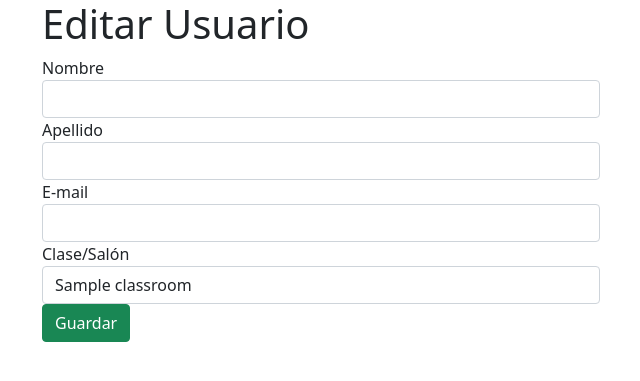
After one commit to rocio7/CRUD_MODULARIZADA_CORREGIDO, a Flask app: template flask_app/templates/edit.html in a window 1280 px wide. The commit adds this page. Shown: the top 381 px of the page, without its empty margins (319-959 px from the left). Run offline with Flask 2, Linux system fonts and the light colour scheme; the template is opened without the code that fills it: most values are stand-ins (such as "Sample title", 1, 10 or a date in 2020).

Commit message:
Segundo cambio

```diff
--- a/flask_app/config/mysqlconnection.py
+++ b/flask_app/config/mysqlconnection.py
@@ -3,7 +3,7 @@ class MySQLConnection:
     def __init__(self, db):
         connection = pymysql.connect(host = 'localhost',
                                     user = 'root', # change the user and password as needed
-                                    password = '',
+                                    password = '123456',
                                     db = db,
                                     charset = 'utf8mb4',
                                     cursorclass = pymysql.cursors.DictCursor,
--- a/flask_app/models/classrooms.py
+++ b/flask_app/models/classrooms.py
@@ -11,7 +11,7 @@ class Classroom:
     @classmethod
     def muestra_salones(cls):
         query = "SELECT * FROM classrooms"
-        result = connectToMySQL('esquema_usuarios').query_db(query)
+        result = connectToMySQL('esquema_usuarios1').query_db(query)
         classrooms = []
         for c in result:
             classrooms.append(cls(c))
@@ -21,7 +21,7 @@ class Classroom:
     def muestra_salon(cls, data):
         #data = {"id": "1"}
         query = "SELECT * FROM classrooms WHERE id = %(id)s"
-        result = connectToMySQL('esquema_usuarios').query_db(query, data)
+        result = connectToMySQL('esquema_usuarios1').query_db(query, data)
         # [
         #    {1, Python, 2022-03-10, 2022-03-10}
         # ]
@@ -33,7 +33,7 @@ class Classroom:
     def muestra_salon_2(cls, id):
         data = {"id": id}
         query = "SELECT * FROM classrooms WHERE id = %(id)s"
-        result = connectToMySQL('esquema_usuarios').query_db(query, data)
+        result = connectToMySQL('esquema_usuarios1').query_db(query, data)
         # [
         #    {1, Python, 2022-03-10, 2022-03-10}
         # ]
--- /dev/null
+++ b/flask_app/templates/edit.html
@@ -0,0 +1,50 @@
+<!DOCTYPE html>
+<html lang="en">
+<head>
+    <meta charset="UTF-8">
+    <meta http-equiv="X-UA-Compatible" content="IE=edge">
+    <meta name="viewport" content="width=device-width, initial-scale=1.0">
+    <link href="https://cdn.jsdelivr.net/npm/bootstrap@5.0.2/dist/css/bootstrap.min.css" rel="stylesheet" integrity="sha384-EVSTQN3/azprG1Anm3QDgpJLIm9Nao0Yz1ztcQTwFspd3yD65VohhpuuCOmLASjC" crossorigin="anonymous">
+    <title>Editar Usuario</title>
+</head>
+<body>
+    <div class="container">
+
+        <form action="/update" method="post" class="col-6 mx-auto">
+
+            <h1>Editar Usuario</h1>
+
+            <div class="form-group">
+                <input type="hidden" name="id" value="{{user.id}}">
+                <label for="first_name">Nombre</label>
+                <input type="text" name="first_name" id="first_name" class="form-control" value="{{user.first_name}}">
+
+            </div>
+
+            <div class="form-group">
+                <label for="last_name">Apellido</label>
+                <input type="text" name="last_name" id="last_name" class="form-control" value="{{user.last_name}} ">
+
+            </div>
+
+            <div class="form-group">
+                <label for="email">E-mail</label>
+                <input type="email" name="email" id="email" class="form-control" value="{{user.email}} ">
+
+            </div>
+
+            <div class="form-group">
+                <label for="classroom_id">Clase/Salón</label>
+                <select name="classroom_id" id="classroom_id" class="form-control">
+                    {% for classroom in classrooms %}
+                    <option value="{{classroom.id}}">{{classroom.name}}</option>
+                    {% endfor %}
+                </select>
+            </div>
+
+            <input type="submit" value="Guardar" class="btn btn-success">
+
+        </form>
+    </div>
+</body>
+</html>
--- a/flask_app/templates/index.html
+++ b/flask_app/templates/index.html
@@ -32,8 +32,9 @@
                     <td>{{user.created_at}}</td>
                     <td>{{user.updated_at}}</td>
                     <td>
-                        <a href="#">Borrar</a>
+                        <a href="/delete/{{user.id}}">Borrar</a>
                         <a href="/show/{{user.id}}">Ver Usuario</a>
+                        <a href="/edit/{{user.id}}"> Editar</a>
                     </td>
                 </tr>
                 {% endfor %}
```
Also changed, not shown: flask_app/controllers/users.py (+25 -1 lines), flask_app/models/hobbies.py (added, +9 -0 lines), flask_app/models/users.py (+35 -4 lines), flask_app/templates/show.html (+9 -0 lines), 3 other files.
